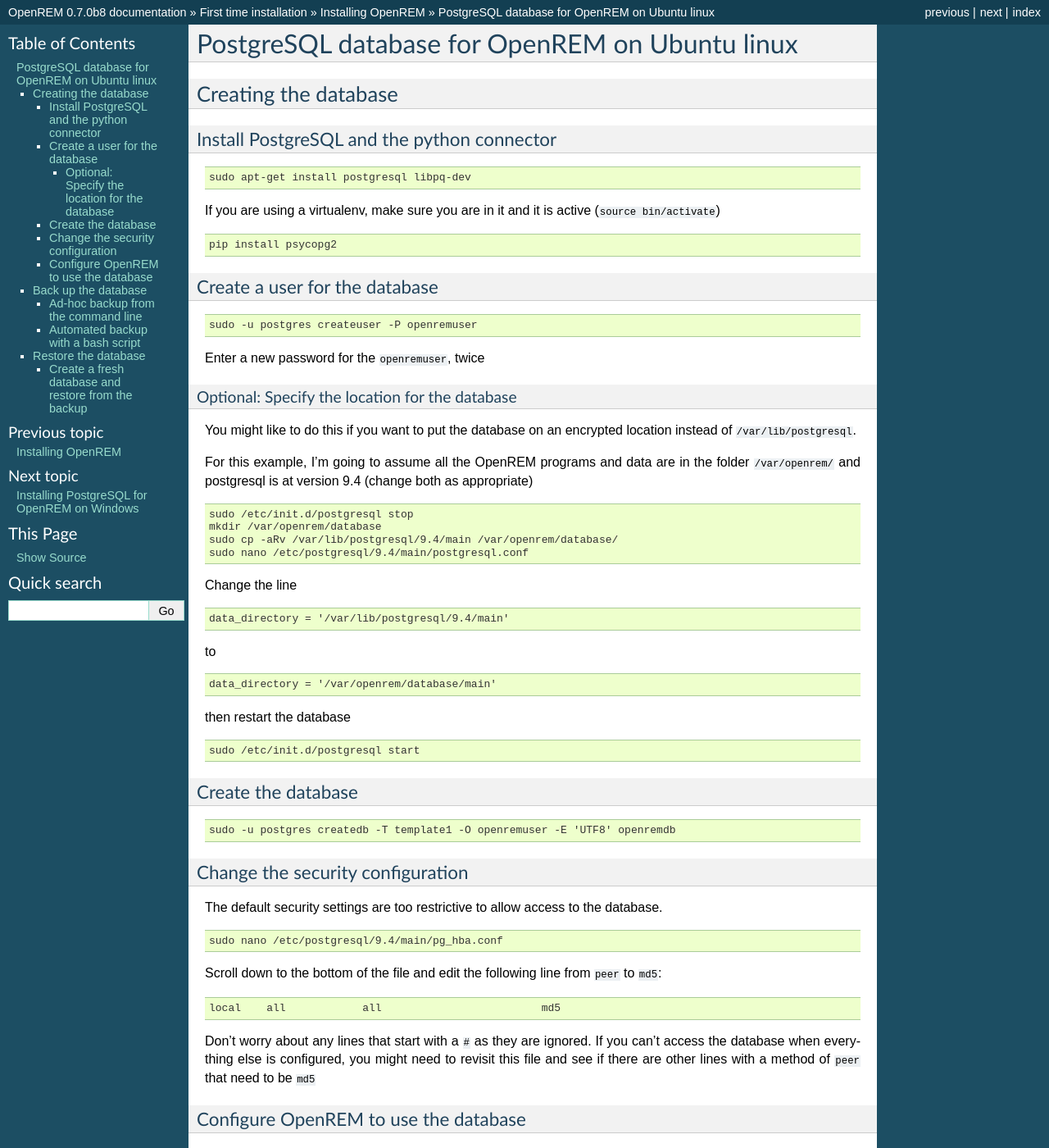
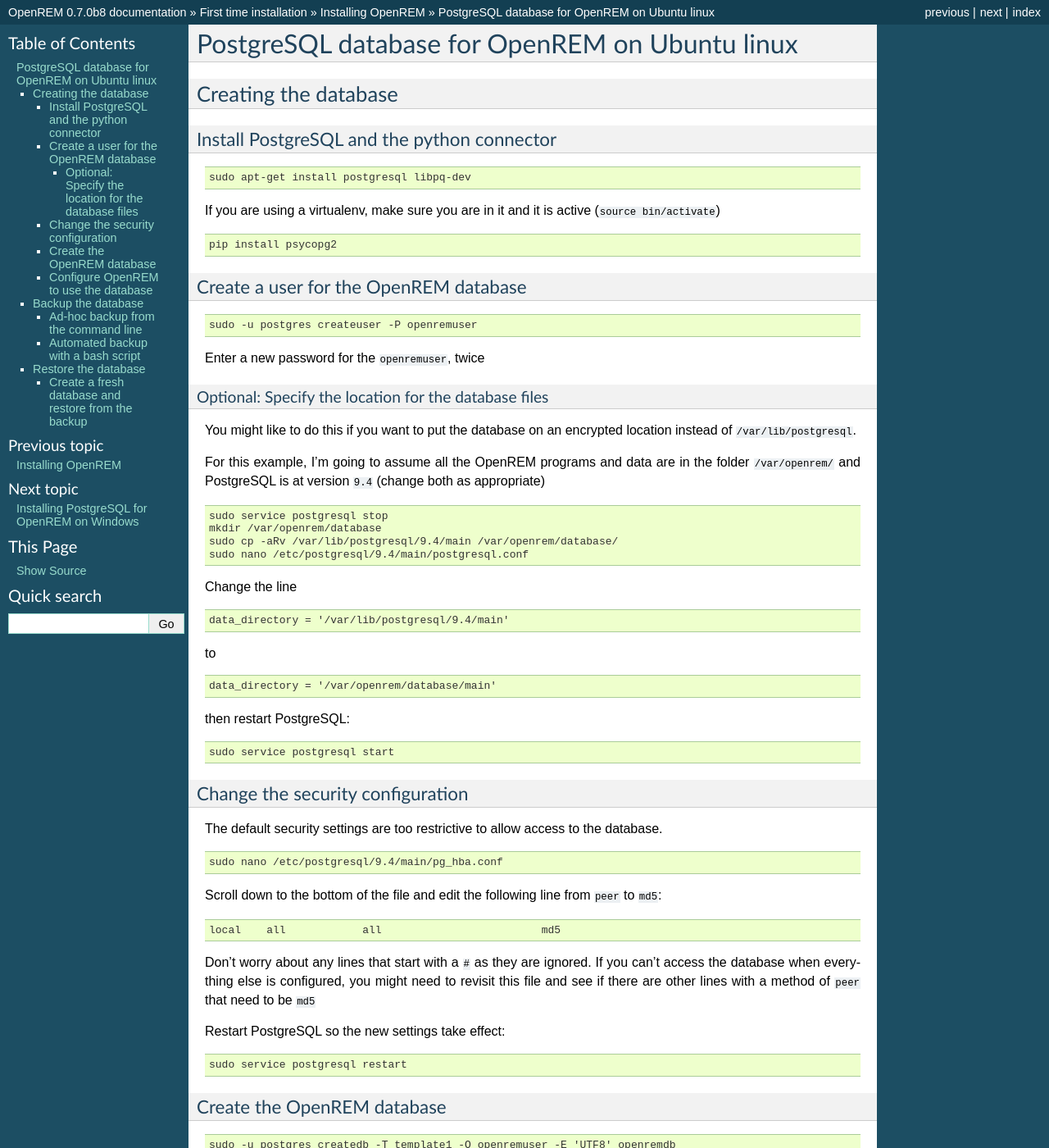
Before and after one commit to ckswilliams/modOpenREM, a Sphinx documentation site: the page built from docs/postgresql.rst, in a window 1280 px wide and 1400 px high. Shown: the whole window at 82% size. Built offline with Sphinx 7.4.7, drawn with Linux system fonts in a browser that asks for light colours; some of the changed text lies outside the part shown.

Commit message:
Added a missing postgresql restart command; changed from /etc/init.d/ to service restart style; tried to clarify when I'm talking about the database server and when I'm talking about the OpenREM database

```diff
--- a/docs/postgresql.rst
+++ b/docs/postgresql.rst
@@ -21,8 +21,8 @@
 
     pip install psycopg2
 
-Create a user for the database
-==============================
+Create a user for the OpenREM database
+======================================
 
 .. sourcecode:: console
 
@@ -30,17 +30,17 @@
 
 Enter a new password for the ``openremuser``, twice
 
-Optional: Specify the location for the database
------------------------------------------------
+Optional: Specify the location for the database files
+-----------------------------------------------------
 
 You might like to do this if you want to put the database on an encrypted location instead of ``/var/lib/postgresql``.
 
 For this example, I'm going to assume all the OpenREM programs and data are in the folder ``/var/openrem/`` and
-postgresql is at version 9.4 (change both as appropriate)
+PostgreSQL is at version ``9.4`` (change both as appropriate)
 
 .. sourcecode:: console
 
-    sudo /etc/init.d/postgresql stop
+    sudo service postgresql stop
     mkdir /var/openrem/database
     sudo cp -aRv /var/lib/postgresql/9.4/main /var/openrem/database/
     sudo nano /etc/postgresql/9.4/main/postgresql.conf
@@ -57,18 +57,11 @@
 
     data_directory = '/var/openrem/database/main'
 
-then restart the database
+then restart PostgreSQL:
 
 .. sourcecode:: console
 
-    sudo /etc/init.d/postgresql start
-
-Create the database
-===================
-
-.. sourcecode:: console
-
-    sudo -u postgres createdb -T template1 -O openremuser -E 'UTF8' openremdb
+    sudo service postgresql start
 
 Change the security configuration
 =================================
@@ -89,6 +82,19 @@
 Don't worry about any lines that start with a ``#`` as they are ignored. If you can't access the database when
 everything else is configured, you might need to revisit this file and see if there are other lines with a method of
 ``peer`` that need to be ``md5``
+
+Restart PostgreSQL so the new settings take effect:
+
+.. sourcecode:: console
+
+    sudo service postgresql restart
+
+Create the OpenREM database
+===========================
+
+.. sourcecode:: console
+
+    sudo -u postgres createdb -T template1 -O openremuser -E 'UTF8' openremdb
 
 
 Configure OpenREM to use the database
@@ -119,9 +125,9 @@
     'PASSWORD': 'openrem_pw',
 
 
-********************
-Back up the database
-********************
+*******************
+Backup the database
+*******************
 
 Ad-hoc backup from the command line
 ===================================
```
